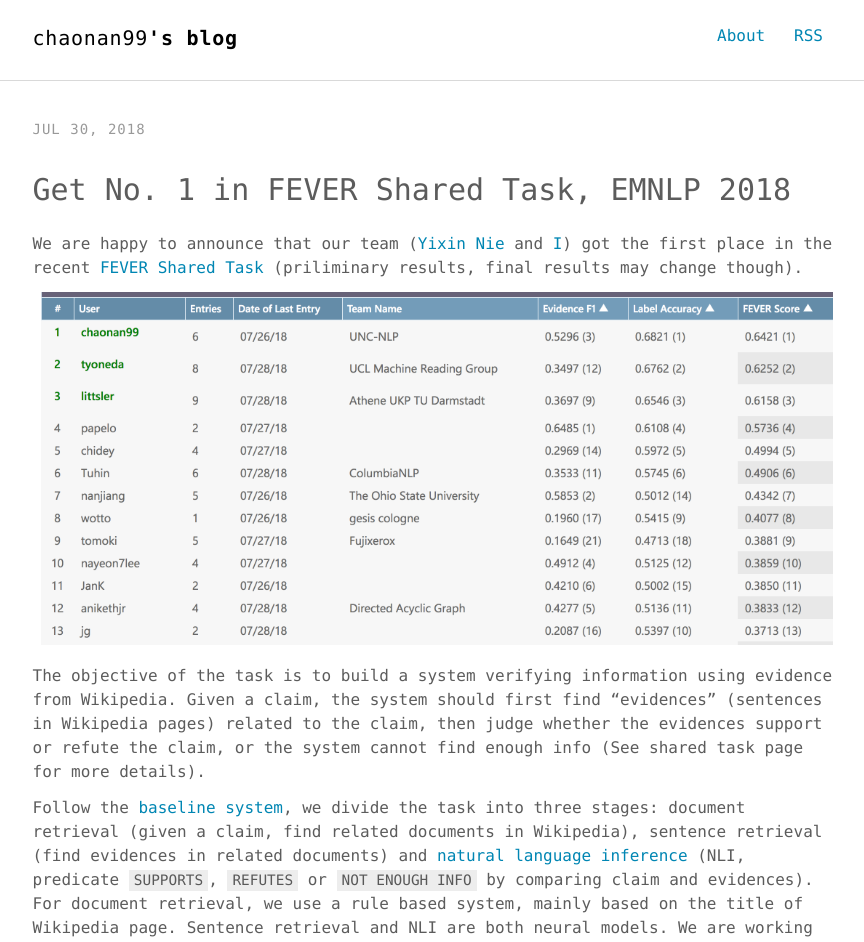
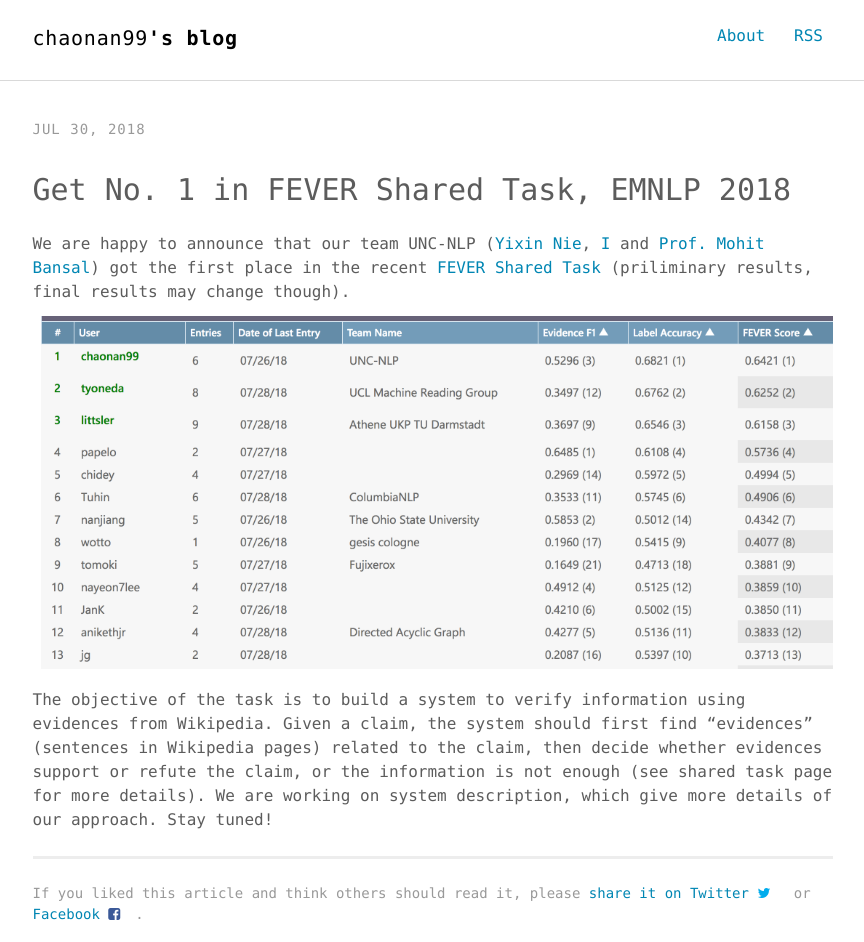
Before and after one commit to chaonan99/chaonan99.github.io, a Jekyll site: the page built from _posts/2018-07-30-fever.md, in a window 1280 px wide. Shown: the top 942 px of the page, without its empty margins (200-1064 px from the left). Built offline with Jekyll 4.4.1, drawn with Linux system fonts in a browser that asks for light colours; nearby versions of some CDN libraries; a script that is not in the unit is left out; comment, search, counter and statistics services are not loaded; some of the changed text lies outside the part shown.

Commit message:
Update 20180730 Fever

```diff
--- a/_posts/2018-07-30-fever.md
+++ b/_posts/2018-07-30-fever.md
@@ -7,10 +7,10 @@ description: "Our team got the first place in FEVER Shared Task"
 keywords: "FEVER, shared task, ENMLP, 2018"
 ---
 
-We are happy to announce that our team ([Yixin Nie](https://easonnie.github.io/) and [I](http://chaonan99.github.io/)) got the first place in the recent [FEVER Shared Task](http://fever.ai/task.html) (priliminary results, final results may change though).
+We are happy to announce that our team UNC-NLP ([Yixin Nie](https://easonnie.github.io/), [I](http://chaonan99.github.io/) and [Prof. Mohit Bansal](http://www.cs.unc.edu/~mbansal/)) got the first place in the recent [FEVER Shared Task](http://fever.ai/task.html) (priliminary results, final results may change though).
 
 ![](../../assets/images/20180730/results.png)
 
-The objective of the task is to build a system verifying information using evidence from Wikipedia. Given a claim, the system should first find "evidences" (sentences in Wikipedia pages) related to the claim, then judge whether the evidences support or refute the claim, or the system cannot find enough info (See shared task page for more details).
+The objective of the task is to build a system to verify information using evidences from Wikipedia. Given a claim, the system should first find "evidences" (sentences in Wikipedia pages) related to the claim, then decide whether evidences support or refute the claim, or the information is not enough (see shared task page for more details). We are working on  system description, which give more details of our approach. Stay tuned!
 
-Follow the [baseline system](https://github.com/sheffieldnlp/fever-baselines), we divide the task into three stages: document retrieval (given a claim, find related documents in Wikipedia), sentence retrieval (find evidences in related documents) and [natural language inference](https://arxiv.org/pdf/1708.02312.pdf) (NLI, predicate `SUPPORTS`, `REFUTES` or `NOT ENOUGH INFO` by comparing claim and evidences). For document retrieval, we use a rule based system, mainly based on the title of Wikipedia page. Sentence retrieval and NLI are both neural models. We are working on the system description giving more details of our approach. Stay tuned!
+<!-- Follow the [baseline system](https://github.com/sheffieldnlp/fever-baselines), we divide the task into three stages: document retrieval (given a claim, find related documents in Wikipedia), sentence retrieval (find evidences in related documents) and [natural language inference](https://arxiv.org/pdf/1708.02312.pdf) (NLI, predicate `SUPPORTS`, `REFUTES` or `NOT ENOUGH INFO` by comparing claim and evidences). For document retrieval, we use a rule based system, mainly based on the title of Wikipedia page. Sentence retrieval and NLI are both neural models. -->
```
Also changed, not shown: Gemfile.lock, 1 other file.
